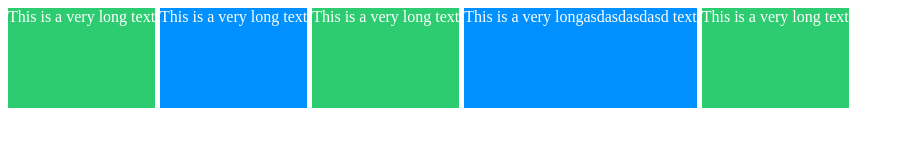
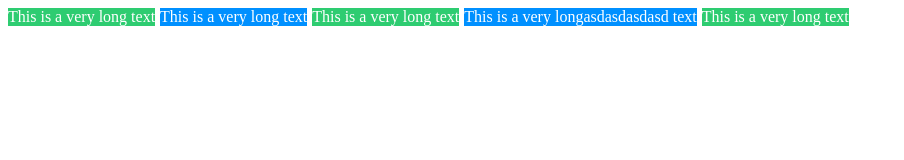
Before and after one commit to Parkyes90/css-master, a plain HTML site: page 2/index.html in a window 1280 px wide. Shown: the whole page, without its empty margins (0-904 px from the left). Drawn offline with Linux system fonts and the light colour scheme.

Commit message:
initialize

```diff
--- a/2/styles.css
+++ b/2/styles.css
@@ -3,8 +3,6 @@
   gap: 5px;
   color: white;
   grid-template-columns: repeat(auto-fit, minmax(20px, max-content));
-  grid-auto-rows: 100px;
-  margin-bottom: 30px;
 }
 
 .item:nth-child(odd) {
```
